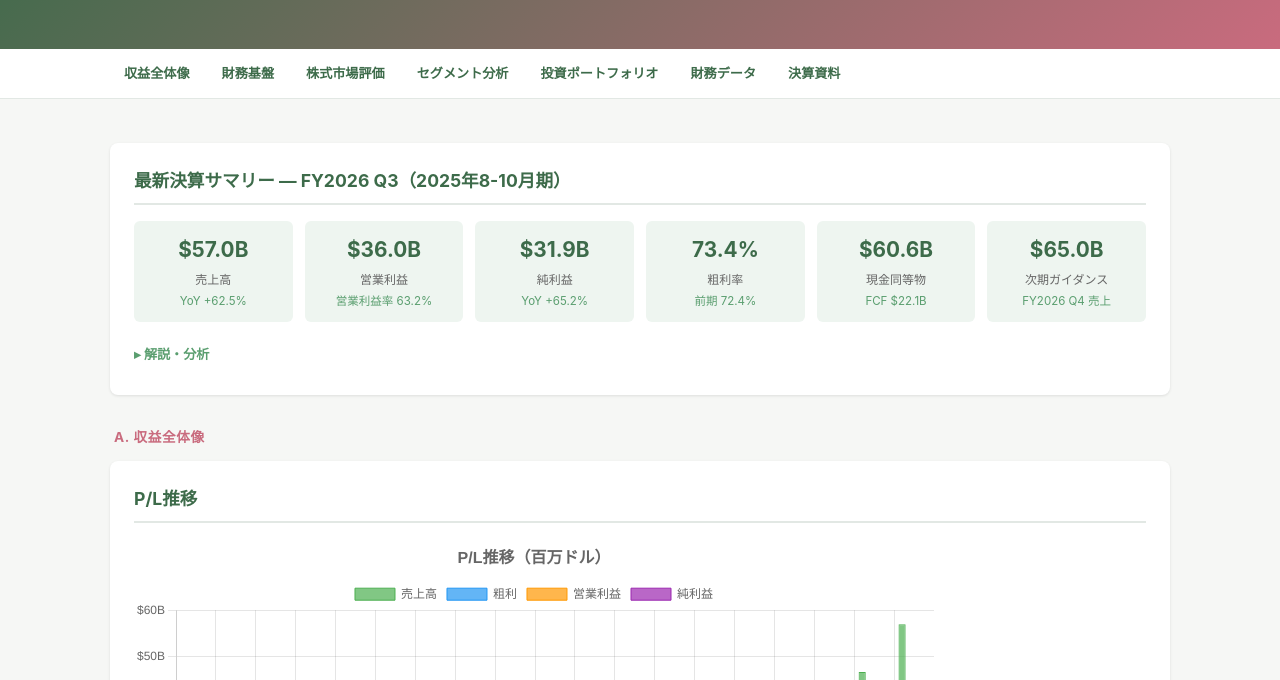
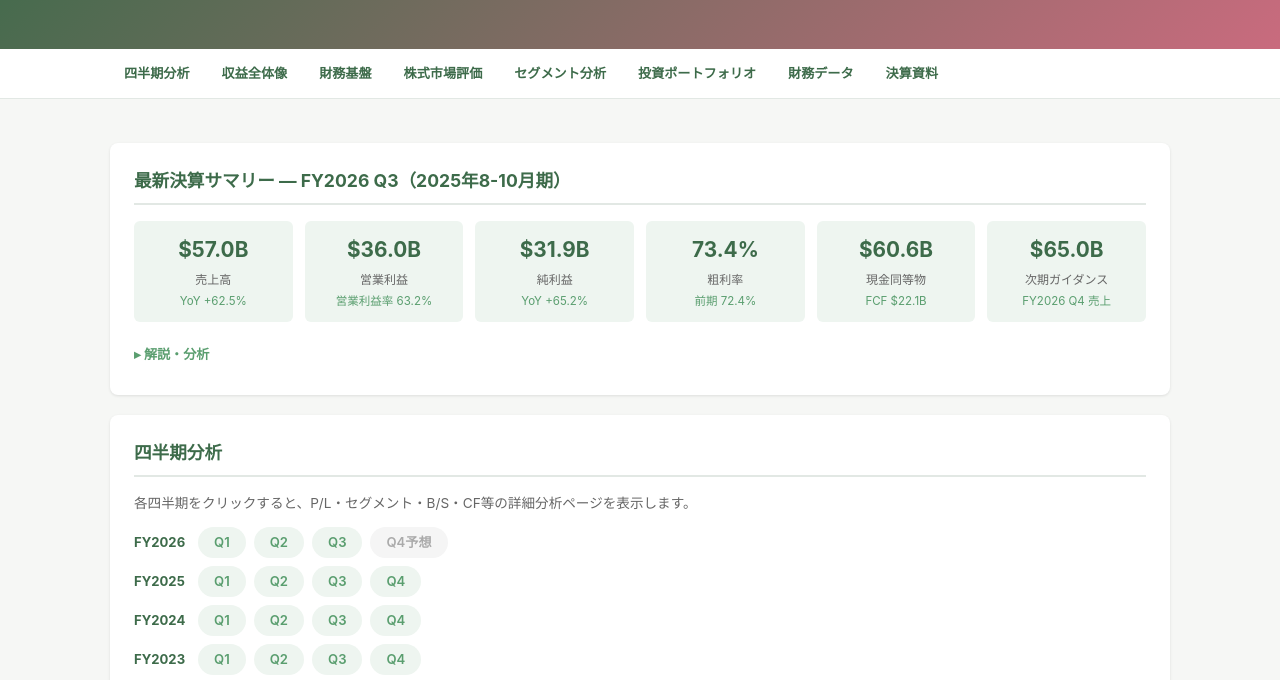
Before and after one commit to akiraak/ai-financial-analyst, a website: page docs/nvidia/index.html in a window 1280 px wide. Shown: the part 101-781 px from the top of the page. Drawn offline with nearby package versions, Linux system fonts and the light colour scheme; animation ran at ten frames a second.

Commit message:
ダッシュボードに四半期分析リンクセクションを追加
- 最新決算サマリー直後にFY別の四半期リンク一覧を配置
- セクションナビに「四半期分析」を追加
- pillボタンで各四半期の詳細ページへ遷移可能に

Co-Authored-By: Claude Opus 4.6 <noreply@anthropic.com>

```diff
--- a/docs/css/style.css
+++ b/docs/css/style.css
@@ -588,6 +588,43 @@ details.chart-details .chart-description {
   font-weight: 600;
 }
 
+/* 四半期リンク一覧 */
+.quarter-fy-row {
+  display: flex;
+  align-items: center;
+  gap: 8px;
+  margin-bottom: 8px;
+}
+
+.quarter-fy-label {
+  font-size: 0.82rem;
+  font-weight: 700;
+  color: var(--primary-dark);
+  min-width: 56px;
+}
+
+.quarter-link-item {
+  display: inline-block;
+  font-size: 0.82rem;
+  font-weight: 600;
+  padding: 5px 16px;
+  background: var(--primary-bg);
+  color: var(--primary);
+  border-radius: 16px;
+  text-decoration: none;
+  transition: background 0.15s, color 0.15s;
+}
+
+.quarter-link-item:hover {
+  background: var(--primary);
+  color: #fff;
+}
+
+.quarter-link-item.outlook {
+  background: #f5f5f5;
+  color: #aaa;
+}
+
 /* === レスポンシブ === */
 @media (max-width: 768px) {
   .header h1 { font-size: 1.4rem; }
--- a/docs/nvidia/index.html
+++ b/docs/nvidia/index.html
@@ -19,6 +19,7 @@
   <!-- セクションナビゲーション -->
   <nav class="section-nav">
     <div class="container">
+      <a href="#section-quarters">四半期分析</a>
       <a href="#section-a">収益全体像</a>
       <a href="#section-b">財務基盤</a>
       <a href="#section-c">株式市場評価</a>
@@ -76,6 +77,13 @@
           <p><span class="label">財務状況:</span> 現金同等物$60.6Bは有利子負債$8.5Bの7倍超。四半期FCFは$22.1Bで、積極的な自社株買い（財務CF -$14.9B/Q）を実施しながらも潤沢なキャッシュを創出。FY2026 Q4ガイダンスの売上$65.0B（YoY +65%見通し）は、AI需要の継続的な拡大を示唆。</p>
         </div>
       </details>
+    </div>
+
+    <!-- 四半期分析リンク -->
+    <div class="section" id="section-quarters">
+      <h2>四半期分析</h2>
+      <p style="font-size:0.85rem;color:#666;margin-bottom:12px;">各四半期をクリックすると、P/L・セグメント・B/S・CF等の詳細分析ページを表示します。</p>
+      <div id="quarterLinksContainer"></div>
     </div>
 
     <!-- ========== A. 収益全体像 ========== -->
@@ -335,6 +343,33 @@
         document.getElementById('meta').textContent =
           `${first} ~ ${last} | 実績 ${data.quarters.length - outlookCount}Q + 予想 ${outlookCount}Q | 更新: ${data.generatedAt}`;
 
+        // 四半期分析リンク生成
+        (() => {
+          const container = document.getElementById('quarterLinksContainer');
+          // FY単位でグループ化（新しい順）
+          const fyGroups = {};
+          data.quarters.forEach(q => {
+            if (!fyGroups[q.fy]) fyGroups[q.fy] = [];
+            fyGroups[q.fy].push(q);
+          });
+          const sortedFYs = Object.keys(fyGroups).sort((a, b) => b - a);
+          let html = '';
+          for (const fy of sortedFYs) {
+            html += `<div class="quarter-fy-row"><span class="quarter-fy-label">FY${fy}</span>`;
+            // Q1→Q4の順で表示
+            const sorted = fyGroups[fy].sort((a, b) => a.q - b.q);
+            for (const q of sorted) {
+              if (q.isOutlook) {
+                html += `<span class="quarter-link-item outlook">Q${q.q}予想</span>`;
+              } else {
+                html += `<a href="quarter.html?fy=${q.fy}&q=${q.q}" class="quarter-link-item">Q${q.q}</a>`;
+              }
+            }
+            html += '</div>';
+          }
+          container.innerHTML = html;
+        })();
+
         // グラフ描画（13チャート）
         // A. 収益全体像
         ChartBuilder.createPLChart(document.getElementById('plChart'), data);
```
